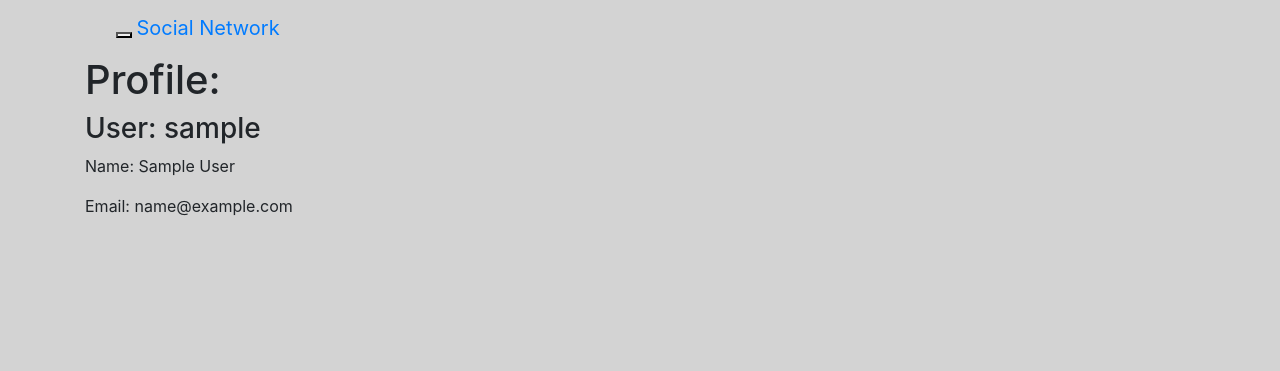
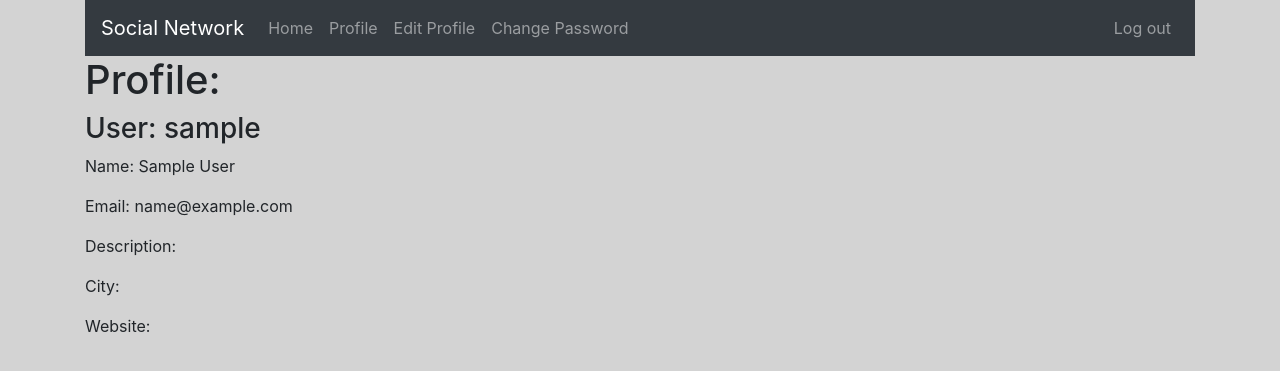
Before and after one commit to ehoversten/user_profiles, a Django app: page /accounts/profile/ in a window 1280 px wide. Shown: the top 371 px of the page. Run offline with Django 3.2, Linux system fonts and the light colour scheme; the visitor is signed in with stand-in values (Sample User, id 1); some libraries are stand-ins or nearby versions.

Commit message:
updated namespaces and profile view

```diff
--- a/accounts/templates/accounts/profile.html
+++ b/accounts/templates/accounts/profile.html
@@ -11,6 +11,8 @@
   <h3>User: {{ user.username }}</h3>
   <p>Name: {{ user.first_name}} {{ user.last_name}}</p>
   <p>Email: {{ user.email  }}</p>
-
+  <p>Description: {{ user.userprofile.description }}</p>
+  <p>City: {{ user.userprofile.city }}</p>
+  <p>Website: {{ user.userprofile.website }}</p>
 </div>
 {% endblock %}
--- a/accounts/templates/accounts/reg_form.html
+++ b/accounts/templates/accounts/reg_form.html
@@ -4,12 +4,14 @@
 <div class="container">
   <div class="row">
     <h1>Welcome, Register!</h1>
+  </div>
+  <div class="row">
     <form class="form-group" method="post">
       {% csrf_token %}
       {{ form.as_p }}
       <button type="submit" class="btn btn-primary" name="button">Register</button>
     </form>
+  </div>
 
-  </div>
 </div>
 {% endblock %}
--- a/accounts/templates/base.html
+++ b/accounts/templates/base.html
@@ -18,42 +18,8 @@
     {% endblock %}
   </head>
   <body>
-    <div class="container">
-      <nav class="navbar navbar-default">
-        <div class="container-fluid">
-          <div class="navbar-header">
-            <button type="button" class="navbar-toggle collapsed" data-toggle="collapse" data-target="#navbar" aria-expanded="false" aria-controls="navbar">
-              <span class="sr-only">Toggle navigation</span>
-              <span class="icon-bar"></span>
-              <span class="icon-bar"></span>
-              <span class="icon-bar"></span>
-            </button>
-            <a class="navbar-brand" href="/">Social Network</a>
-          </div>
-          <div id="navbar" class="navbar-collapse collapse">
-            <!-- {% if user.is_authenticated %} -->
-            <ul class="nav navbar-nav">
-                <li><a href="{% url 'accounts:index' %}">Home</a></li>
-                <li><a href="{% url 'accounts:index' %}">Profile</a></li>
-                <li><a href="{% url 'accounts:index' %}">Edit Profile</a></li>
-                <li><a href="{% url 'accounts:index' %}">Change Password</a></li>
-            </ul>
-            <ul class="nav navbar-nav navbar-right">
-                <li><a href="{% url 'accounts:logout' %}">Log out</a></li>
-            </ul>
-            <!-- {% else %} -->
-            <ul class="nav navbar-nav">
-                <li><a href="{% url 'accounts:index' %}">Reset Password</a></li>
-            </ul>
-            <ul class="nav navbar-nav navbar-right">
-              <li><a href="{% url 'accounts:login' %}">Login</a></li>
-              <li><a href="{% url 'accounts:register' %}">Register</a></li>
-            </ul>
-            <!-- {% endif %} -->
-          </div><!--/.nav-collapse -->
-        </div><!--/.container-fluid -->
-      </nav>
-    </div>
+
+    {% include 'nav.html' %}
 
     {% block body %} {% endblock %}
 
--- /dev/null
+++ b/accounts/templates/nav.html
@@ -0,0 +1,29 @@
+<div class="container">
+  <nav class="navbar navbar-expand-lg navbar-dark bg-dark">
+    <button class="navbar-toggler" type="button" data-toggle="collapse" data-target="#navbarTogglerDemo03" aria-controls="navbarTogglerDemo03" aria-expanded="false" aria-label="Toggle navigation">
+      <span class="navbar-toggler-icon"></span>
+    </button>
+    <a class="navbar-brand" href="/">Social Network</a>
+
+    <div class="collapse navbar-collapse" id="navbarTogglerDemo03">
+      {% if user.is_authenticated %}
+      <ul class="nav navbar-nav mr-auto">
+        <li class="nav-item"><a href="{% url 'accounts:index' %}" class="nav-link">Home</a></li>
+        <li class="nav-item"><a href="{% url 'accounts:profile' %}" class="nav-link">Profile</a></li>
+        <li class="nav-item"><a href="{% url 'accounts:profile' %}" class="nav-link">Edit Profile</a></li>
+        <li class="nav-item"><a href="{% url 'accounts:index' %}" class="nav-link">Change Password</a></li>
+      </ul>
+      <ul class="nav navbar-nav navbar-right">
+        <li class="nav-item"><a href="{% url 'accounts:logout' %}" class="nav-link">Log out</a></li>
+      </ul>
+      {% else %}
+      <ul class="nav navbar-nav">
+        <li class="nav-item"><a href="{% url 'accounts:index' %}" class="nav-link">Reset Password</a></li>
+      </ul>
+      <ul class="nav navbar-nav navbar-right">
+        <li class="nav-item"><a href="{% url 'accounts:login' %}" class="nav-link">Login</a></li>
+        <li class="nav-item"><a href="{% url 'accounts:register' %}" class="nav-link">Register</a></li>
+      </ul>
+      {% endif %}
+    </nav>
+</div>
--- a/accounts/urls.py
+++ b/accounts/urls.py
@@ -2,7 +2,7 @@ from django.conf.urls import url
 from django.contrib.auth.views import login, logout
 from . import views
 
-app_name = 'accounts'
+# app_name = 'accounts'
 
 urlpatterns = [
     url(r'^$', views.index, name='index'),
--- a/accounts/views.py
+++ b/accounts/views.py
@@ -2,6 +2,7 @@ from django.shortcuts import render, redirect, HttpResponse
 # from django.contrib.auth.forms import UserCreationForm
 from accounts.forms import RegistrationForm
 from django.contrib.auth.models import User
+from django.contrib.auth.decorators import login_required
 
 # Create your views here.
 def index(request):
@@ -31,6 +32,7 @@ def register(request):
 
         return render(request, "accounts/reg_form.html", context)
 
+@login_required
 def profile(request):
     context = {
         'user': request.user
--- a/main/settings.py
+++ b/main/settings.py
@@ -122,6 +122,6 @@ USE_TZ = True
 
 STATIC_URL = '/static/'
 
-LOGIN_REDIRECT_URL = '/accounts/'
+LOGIN_REDIRECT_URL = '/accounts/profile'
 
 LOGIN_URL = '/accounts/login/'
```
